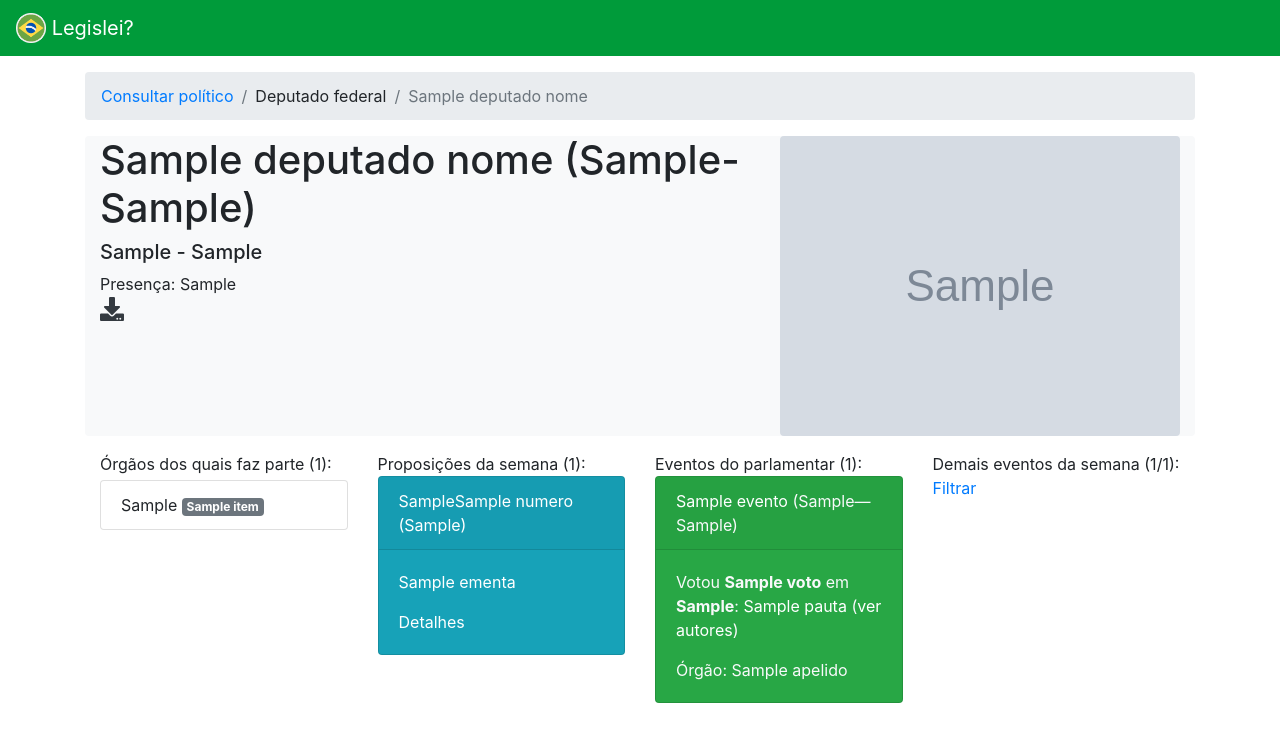
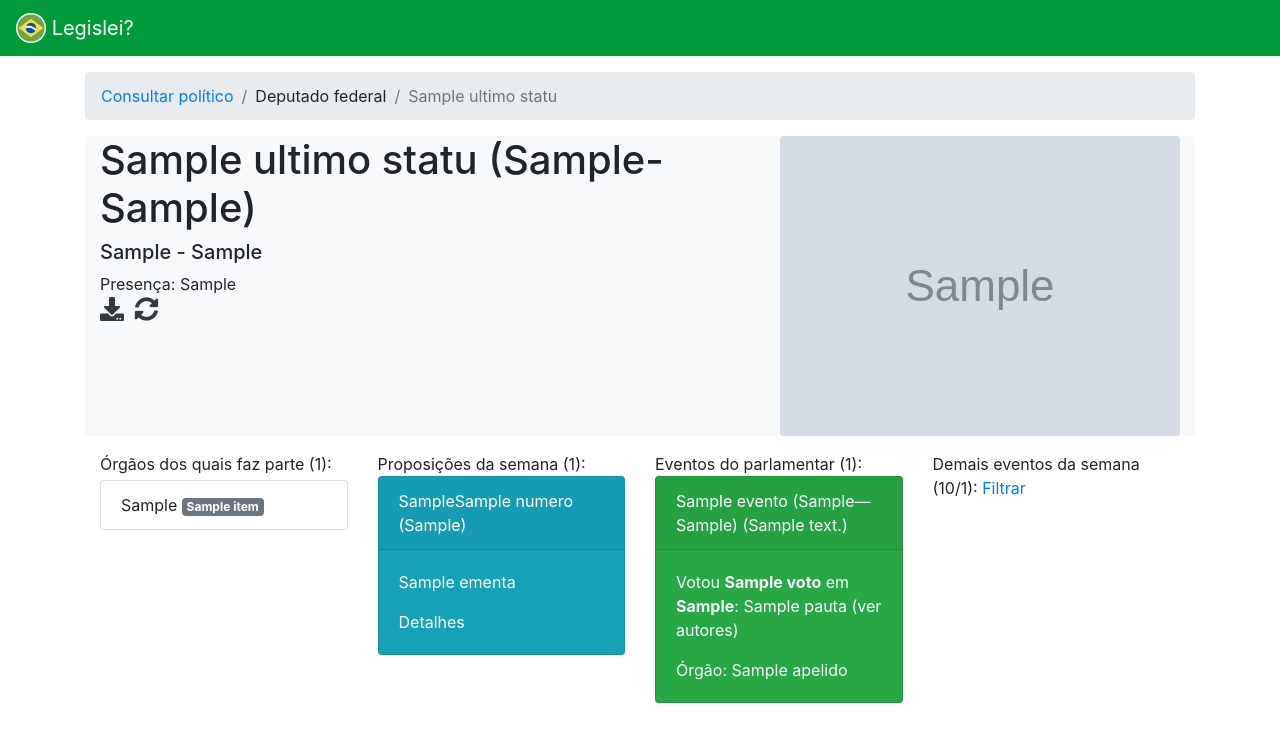
Before and after one commit to brosquinha/legislei, a Flask app: template templates/consulta_deputado.html in a window 1280 px wide. Shown: the top 742 px of the page. Run offline with Flask 2, Linux system fonts and the light colour scheme; the template is opened without the code that fills it: most values are stand-ins (such as "Sample title", 1, 10 or a date in 2020); grey boxes marked "Sample" are stand-in pictures; some libraries are stand-ins or nearby versions.

Commit message:
Refactor app code into MVC and add license file

```diff
--- a/app.py
+++ b/app.py
@@ -2,8 +2,9 @@
 import json
 from time import time
 from datetime import timedelta, datetime
-from deputados import DeputadosApp
-from vereadoresSaoPaulo import VereadoresApp
+from models.deputados import DeputadosApp
+from models.vereadoresSaoPaulo import VereadoresApp
+from exceptions import ModelError
 from flask import Flask, request, render_template
 
 
@@ -15,40 +16,54 @@ def home():
     return render_template('consultar_form.html'), 200
 
 
+def modelar_pagina_relatorio(relatorio, template='consulta_deputado.html'):
+    return render_template(
+        template,
+        relatorio=relatorio
+    ), 200
+
+
+def obter_relatorio(parlamentar, data, func, **kwargs):
+    try:
+        arquivo = open('reports/{}-{}.json'.format(
+            parlamentar, data
+        ))
+        relatorio = json.loads(arquivo.read())
+        print('Relatorio carregado!')
+        return relatorio
+    except FileNotFoundError:
+        try:
+            relatorio = func(**kwargs)
+            arquivo = open(
+                'reports/{}-{}.json'.format(parlamentar, data),
+                'w+'
+            )
+            arquivo.write(json.dumps(relatorio))
+            arquivo.close()
+            return relatorio
+        except ModelError as e:
+            return render_template(
+                'erro.html',
+                erro_titulo='500 - Serviço indisponível',
+                erro_descricao=e.message
+            ), 500
+
+
 @app.route('/', methods=['POST'])
 def consultar_parlamentar():
     if request.form['parlamentarTipo'] == 'deputados':
-        try:
-            arquivo = open('reports/{}-{}.json'.format(
-                request.form['deputado'], request.form['data']
-            ))
-            relatorio_deputado = json.loads(arquivo.read())
-            print('Relatorio carregado!')
-            return render_template(
-                'consulta_deputado.html',
-                deputado_nome=relatorio_deputado['deputado']['ultimoStatus']['nome'],
-                deputado_partido=relatorio_deputado['deputado']['ultimoStatus']['siglaPartido'],
-                deputado_uf=relatorio_deputado['deputado']['ultimoStatus']['siglaUf'],
-                deputado_img=relatorio_deputado['deputado']['ultimoStatus']['urlFoto'],
-                data_inicial=relatorio_deputado['dataInicial'],
-                data_final=relatorio_deputado['dataFinal'],
-                presenca=relatorio_deputado['presencaTotal'],
-                presenca_relativa=relatorio_deputado['presencaRelativa'],
-                total_eventos_ausentes=relatorio_deputado['eventosAusentesTotal'],
-                orgaos=relatorio_deputado['orgaos'],
-                orgaos_nome=relatorio_deputado['orgaosNomes'],
-                eventos=relatorio_deputado['eventosPresentes'],
-                todos_eventos=relatorio_deputado['eventosAusentes'],
-                eventos_previstos=relatorio_deputado['eventosPrevistos'],
-                proposicoes_deputado=relatorio_deputado['proposicoes'],
-                json_data=relatorio_deputado
-            ), 200
-        except FileNotFoundError:
-            dep = DeputadosApp()
-            return dep.consultar_deputado_html(
-                deputado_id=request.form['deputado'],
-                data_final=request.form['data'] if 'data' in request.form else None
-            )
+        dep = DeputadosApp()
+        if 'data' not in request.form:
+            data_final = datetime.now().strftime('%Y-%m-%d')
+        else:
+            data_final = request.form['data']
+        return modelar_pagina_relatorio(obter_relatorio(
+            parlamentar=request.form['deputado'],
+            data=data_final,
+            func=dep.consultar_deputado,
+            deputado_id=request.form['deputado'],
+            data_final=data_final
+        ))
     elif request.form['parlamentarTipo'] == 'vereadores':
         ver = VereadoresApp()
         return ver.consultar_vereador()
@@ -58,19 +73,14 @@ def consultar_parlamentar():
 
 @app.route('/API/relatorioDeputado')
 def consultar_deputado_api():
-    try:
-        arquivo = open('reports/{}-{}.json'.format(
-            request.args.get('deputado'), request.args.get('data')
-        ))
-        relatorio_deputado = arquivo.read()
-        print('Relatorio carregado!')
-        return relatorio_deputado, 200
-    except FileNotFoundError:
-        dep = DeputadosApp()
-        return dep.consultar_deputado_json(
-            deputado_id=request.args.get('deputado'),
-            data_final=request.args.get('data')
-        )
+    dep = DeputadosApp()
+    return json.dumps(obter_relatorio(
+        parlamentar=request.args.get('deputado'),
+        data=request.args.get('data'),
+        func=dep.consultar_deputado,
+        deputado_id=request.args.get('deputado'),
+        data_final=request.args.get('data')
+    )), 200
 
 
 @app.route('/deputados')
--- /dev/null
+++ b/exceptions.py
@@ -0,0 +1,5 @@
+class ModelError(Exception):
+    """ Base model exception """
+
+    def __init__(self, msg):
+        self.message = msg
--- a/vereadoresSaoPaulo.py
+++ b/models/vereadoresSaoPaulo.py
@@ -2,7 +2,7 @@ import json
 from datetime import datetime
 from flask import render_template, request
 from SDKs.CamaraMunicipalSaoPaulo.base import CamaraMunicipal
-from parlamentares import ParlamentaresApp
+from models.parlamentares import ParlamentaresApp
 
 class VereadoresApp(ParlamentaresApp):
 
--- /dev/null
+++ b/static/common.css
@@ -0,0 +1,3 @@
+.icon-link {
+    text-decoration: none !important;
+}
--- a/templates/base.html
+++ b/templates/base.html
@@ -8,6 +8,7 @@
     <link rel="shortcut icon" href="/static/favicon.png" />
     <link rel="stylesheet" href="https://stackpath.bootstrapcdn.com/bootstrap/4.1.3/css/bootstrap.min.css" integrity="sha384-MCw98/SFnGE8fJT3GXwEOngsV7Zt27NXFoaoApmYm81iuXoPkFOJwJ8ERdknLPMO" crossorigin="anonymous" />
     <link rel="stylesheet" href="https://use.fontawesome.com/releases/v5.4.1/css/all.css" integrity="sha384-5sAR7xN1Nv6T6+dT2mhtzEpVJvfS3NScPQTrOxhwjIuvcA67KV2R5Jz6kr4abQsz" crossorigin="anonymous">
+    <link rel="stylesheet" href="/static/common.css" />
     <script src="https://code.jquery.com/jquery-3.3.1.min.js" integrity="sha256-FgpCb/KJQlLNfOu91ta32o/NMZxltwRo8QtmkMRdAu8=" crossorigin="anonymous"></script>
     <script src="https://cdnjs.cloudflare.com/ajax/libs/popper.js/1.14.3/umd/popper.min.js" integrity="sha384-ZMP7rVo3mIykV+2+9J3UJ46jBk0WLaUAdn689aCwoqbBJiSnjAK/l8WvCWPIPm49" crossorigin="anonymous"></script>
     <script src="https://stackpath.bootstrapcdn.com/bootstrap/4.1.3/js/bootstrap.min.js" integrity="sha384-ChfqqxuZUCnJSK3+MXmPNIyE6ZbWh2IMqE241rYiqJxyMiZ6OW/JmZQ5stwEULTy" crossorigin="anonymous"></script>
--- a/templates/consulta_deputado.html
+++ b/templates/consulta_deputado.html
@@ -4,42 +4,50 @@
 
 {% block content %}
     <nav aria-label="breadcrumb">
+        {% set deputado = relatorio['deputado']['ultimoStatus'] %}
         <ol class="breadcrumb">
             <li class="breadcrumb-item">
                 <a href="/">Consultar político</a>
             </li>
             <li class="breadcrumb-item">Deputado federal</li>
-            <li class="breadcrumb-item active" aria-current="page">{{ deputado_nome }}</li>
+            <li class="breadcrumb-item active" aria-current="page">{{ deputado['nome'] }}</li>
         </ol>
     </nav>
     <div class="container mb-3 bg-light rounded">
         <div class="media">
             <div class="media-body">
-                <h1>{{ deputado_nome }} ({{ deputado_partido }}-{{ deputado_uf }})</h1>
-                <h5 class="mt-0">{{ data_inicial }} - {{ data_final }}</h5>
+                <h1>{{ deputado['nome'] }} ({{ deputado['siglaPartido'] }}-{{ deputado['siglaUf'] }})</h1>
+                <h5 class="mt-0">{{ relatorio['dataInicial'] }} - {{ relatorio['dataFinal'] }}</h5>
                 <p class="mb-0">
-                    Presença: <span class="collapse multi-collapse">{{ presenca }}</span>
-                    <span class="collapse show multi-collapse">{{ presenca_relativa }}</span>
+                    Presença: <span class="collapse multi-collapse">{{ relatorio['presencaTotal'] }}</span>
+                    <span class="collapse show multi-collapse">{{ relatorio['presencaRelativa'] }}</span>
                 </p>
-                <h4><a
-                    href="data:text/json;charset=utf-8,"
-                    id="downloadLink"
-                    download="relatorio.json"
-                    class="fa fa-download text-dark"></a></h4>
+                <h4>
+                    <a
+                        href="data:text/json;charset=utf-8,"
+                        id="downloadLink"
+                        download="relatorio.json"
+                        class="fa fa-download text-dark icon-link"></a>
+                    <a
+                        href="#"
+                        class="fa fa-sync-alt text-dark ml-1 icon-link"></a>
+                </h4>
+                <span id="relatorioJSON" class="d-none">{{ relatorio | tojson | safe }}</span>
                 <script>
                 try {
-                    let relatorio = {{ json_data | tojson | safe }};
+                    let relatorio = JSON.parse(document.getElementById("relatorioJSON").innerText);
                     document.getElementById("downloadLink").href += encodeURIComponent(JSON.stringify(relatorio));
                 } catch {
                     document.getElementById("downloadLink").classList.add('d-none');
                 }
                 </script>
             </div>
-            <img class="align-self-start rounded" src="{{ deputado_img }}" alt="{{ deputado_nome }}" />
+            <img class="align-self-start rounded" src="{{ deputado['urlFoto'] }}" alt="{{ deputado['nome'] }}" />
         </div>
     </div>
     <div class="container">
         <div class="row">
+            {% set orgaos = relatorio['orgaos'] %}
             {% if orgaos|length > 0 %}
                 <div class="col-sm">Órgãos dos quais faz parte ({{ orgaos|length }}):
                     {% if orgaos == [{'nomeOrgao': None}] %}
@@ -66,6 +74,7 @@
                     </ul>
                 </div>
             {% endif %}
+            {% set proposicoes_deputado = relatorio['proposicoes'] %}
             {% if proposicoes_deputado|length > 0 %}
                 <div class="col-sm">Proposições da semana
                     ({{ proposicoes_deputado|length }}):
@@ -86,13 +95,15 @@
                     {% endfor %}
                 </div>
             {% endif %}
-            {% if eventos|length > 0 %}
-                <div class="col-sm">Eventos do parlamentar ({{ eventos|length }}):
-                    {% for item in eventos %}
+            {% set eventos_presentes = relatorio['eventosPresentes'] %}
+            {% if eventos_presentes|length > 0 %}
+                <div class="col-sm">Eventos do parlamentar ({{ eventos_presentes|length }}):
+                    {% for item in eventos_presentes %}
                         <div class="card mb-1 bg-success text-light">
                             <div class="card-header">
                                 <a href="{{ item['evento']['uri'] }}" target="_blank" class="text-white">{{ item['evento']['titulo'] }}</a>
-                            ({{ item['evento']['dataHoraInicio'] }}—{{ item['evento']['dataHoraFim'] }})</div>
+                            ({{ item['evento']['dataHoraInicio'] }}—{{ item['evento']['dataHoraFim'] }})
+                            ({{ item['evento']['descricaoSituacao'] }})</div>
                             <div class="card-body">
                                 {% if 'error' in item['pautas'] %}
                                     <p class="card-text bg-danger">
@@ -136,13 +147,15 @@
                     {% endfor %}
                 </div>
             {% endif %}
+            {% set eventos_ausentes = relatorio['eventosAusentes'] %}
+            {% set eventos_previstos = relatorio['eventosPrevistos'] %}
             <div class="col-sm">Demais eventos da semana
-                ({{ total_eventos_ausentes }}/{{ todos_eventos|length }}):
+                ({{ relatorio['eventosAusentesTotal'] }}/{{ eventos_ausentes|length }}):
                 <a data-toggle="collapse" href=".multi-collapse">Filtrar</a>
                 {% if eventos_previstos == [{'id': None}] %}
                     <p class="text-danger">Não foi possível obter eventos previstos do deputado.</p>
                 {% endif %}
-                {% for item in todos_eventos %}
+                {% for item in eventos_ausentes %}
                     {% if item['controleAusencia'] == 1 %}
                     <div class="card mb-1 text-white bg-danger">
                     {% elif item['controleAusencia'] == 2 %}
@@ -153,7 +166,8 @@
                         <div class="card-header">
                             <a href="{{ item['uri'] }}" target="_blank" class="{{ 'text-white' if item['controleAusencia'] }}">
                                 {{ item['titulo'] }}</a>
-                        ({{ item['dataHoraInicio'] }}—{{ item['dataHoraFim'] }})</div>
+                        ({{ item['dataHoraInicio'] }}—{{ item['dataHoraFim'] }})
+                        ({{ item['descricaoSituacao'] }})</div>
                         {% if item['orgaos'] %}
                             <div class="card-body">
                                 <p class="card-text">Órgão:
```
Also changed, not shown: models/deputados.py (renamed from deputados.py, +81 -122 lines), tests/test_app.py (+61 -6 lines), tests/test_deputados.py (+7 -7 lines), tests/test_parlamentares.py (+1 -1 lines), models/__init__.py (added), models/parlamentares.py (renamed from parlamentares.py), 1 other file.
